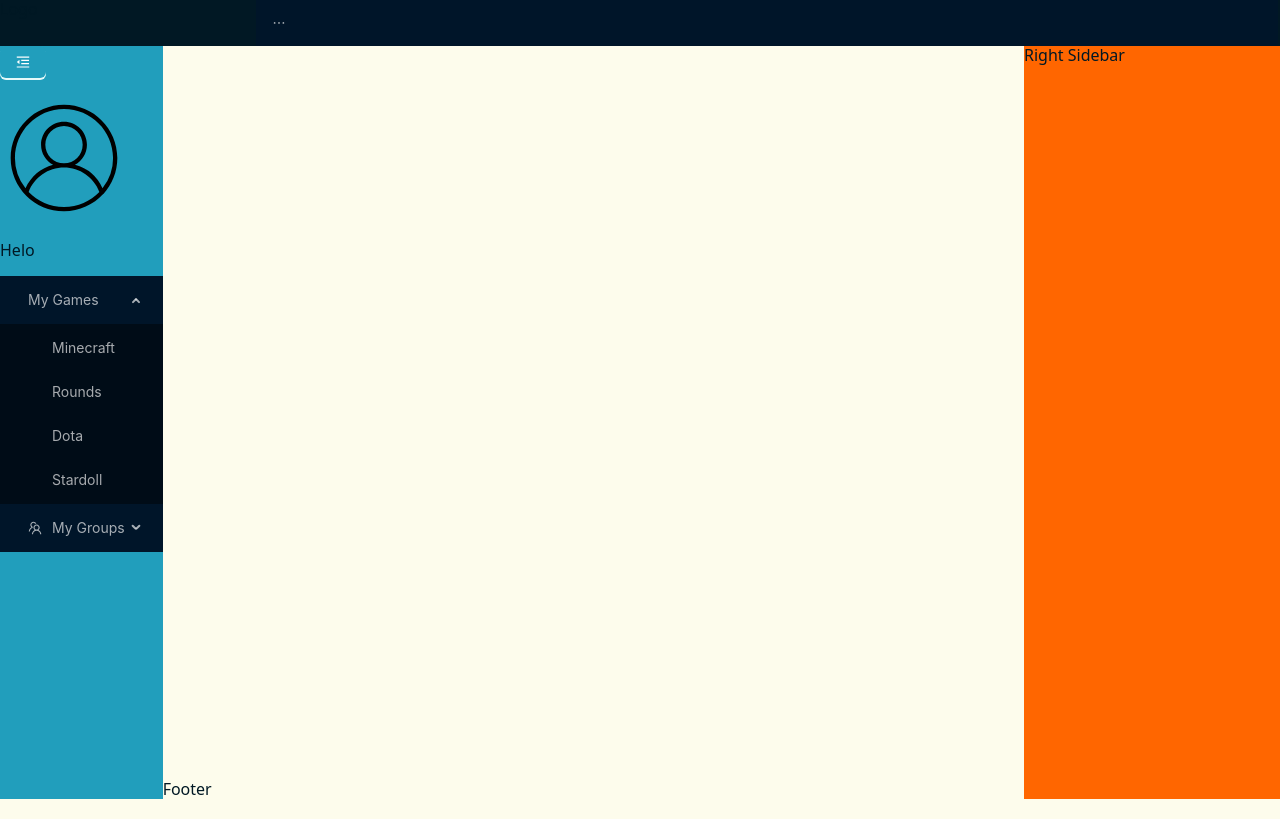
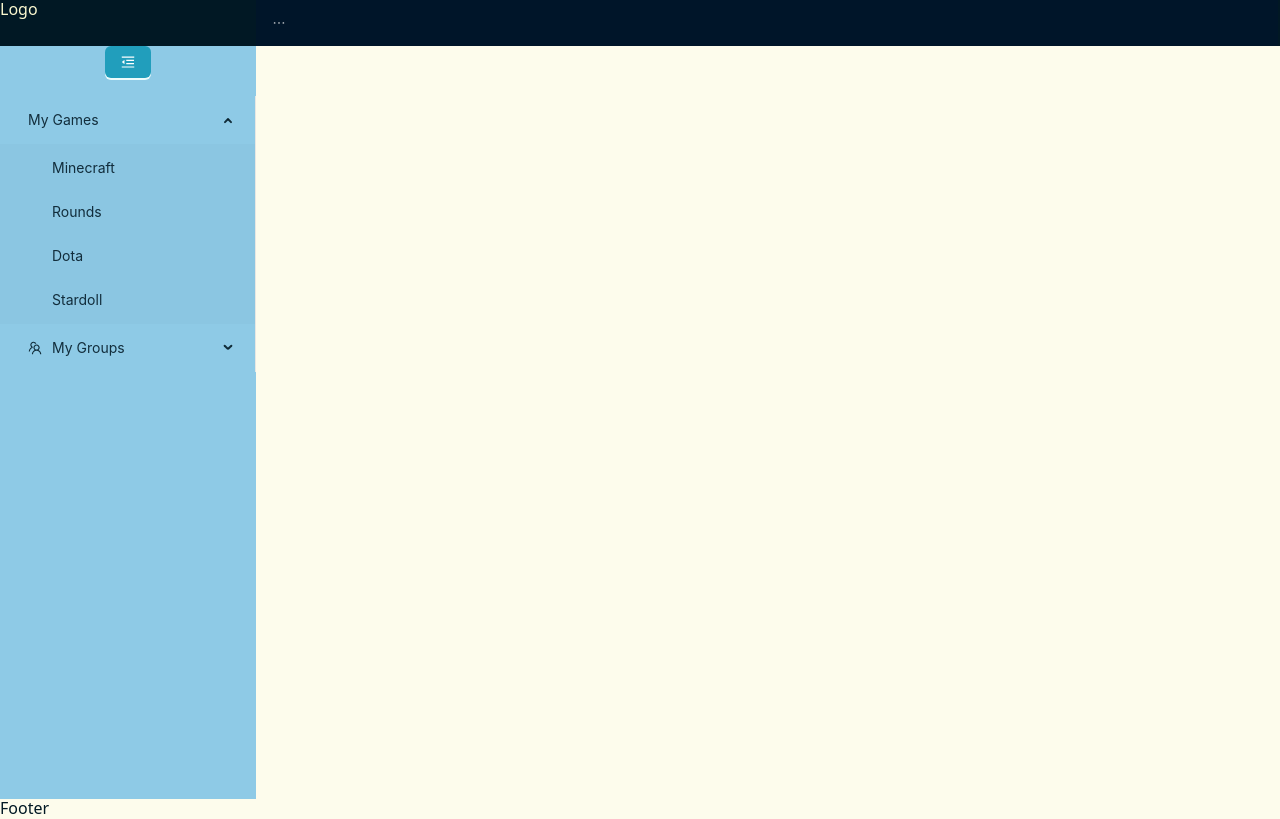
Before and after one commit to bounswe/bounswe2023group5, a React (Vite) app in the folder app/frontend/: page / in a window 1280 px wide. Built offline with nearby package versions, Linux system fonts and the light colour scheme.

Commit message:
sidebar animation fixed

```diff
--- a/app/frontend/package.json
+++ b/app/frontend/package.json
@@ -12,6 +12,7 @@
   "dependencies": {
     "@ant-design/icons": "^5.2.6",
     "antd": "^5.10.2",
+    "clsx": "^2.0.0",
     "modern-normalize": "^2.0.0",
     "react": "^18.2.0",
     "react-dom": "^18.2.0",
--- a/app/frontend/src/Components/Icons/Profile.tsx
+++ b/app/frontend/src/Components/Icons/Profile.tsx
@@ -6,11 +6,11 @@ function Profile(props: Props) {
   return (
     <svg
       id="SvgjsSvg1035"
-      width="128"
-      height="128"
       xmlns="http://www.w3.org/2000/svg"
       version="1.1"
       xmlnsXlink="http://www.w3.org/1999/xlink"
+      viewBox="0 0 120 120"
+      {...props}
     >
       <defs id="SvgjsDefs1036"></defs>
       <g id="SvgjsG1037">
--- a/app/frontend/src/Layout/MainLayout/MainLayout.module.scss
+++ b/app/frontend/src/Layout/MainLayout/MainLayout.module.scss
@@ -2,13 +2,11 @@
 
 .holyGrailLayout {
   display: grid;
-  $column-size: clamp(0px, 20%, 300px);
-  grid-template-columns: min-content 1fr $column-size;
-  grid-template-rows: auto 1fr auto;
+  grid-template-rows: auto 1fr 0px;
   grid-template-areas:
-    "header header header"
-    "leftColumn mainContent rightColumn"
-    "leftColumn footer rightColumn";
+    "header "
+    "middle"
+    "footer";
   height: 100%;
   background-color: $color-background;
 }
@@ -20,18 +18,13 @@
   grid-area: header;
 }
 
-.mainContent {
-  grid-area: mainContent;
-}
-
-.leftColumn {
-  grid-area: leftColumn;
-  background-color: $color-primary;
-}
-
-.rightColumn {
-  grid-area: rightColumn;
-  background-color: $color-accent;
+.middle {
+  grid-area: middle;
+  display: flex;
+  justify-content: start;
+  .mainContent {
+    flex: 1 1 0px;
+  }
 }
 
 .footer {
--- a/app/frontend/src/Layout/MainLayout/MainLayout.tsx
+++ b/app/frontend/src/Layout/MainLayout/MainLayout.tsx
@@ -7,15 +7,15 @@ function MainLayout() {
   return (
     <div className={styles.holyGrailLayout}>
       <div className={styles.header}>
-        <TopBar></TopBar>
+        <TopBar />
       </div>
-      <div className={styles.leftColumn}>
-        <SideBar></SideBar>
+
+      <div className={styles.middle}>
+        <SideBar />{" "}
+        <div className={styles.mainContent}>
+          <Outlet />
+        </div>
       </div>
-      <div className={styles.mainContent}>
-        <Outlet />
-      </div>
-      <div className={styles.rightColumn}>Right Sidebar</div>
       <div className={styles.footer}>Footer</div>
     </div>
   );
--- a/app/frontend/src/Layout/SideBar/SideBar.module.scss
+++ b/app/frontend/src/Layout/SideBar/SideBar.module.scss
@@ -1,11 +1,25 @@
+@import "../../colors";
 
-.sidebar-container {
-    width: 100%;
-    display: flex;
-    flex-direction: column;
-    align-items: center;
-    .profile-pic {
-        height: 130px;
-        width:130px;
+.container {
+  height: 100%;
+  width: clamp(0px, 20%, 300px);
+  display: flex;
+  flex-direction: column;
+  align-items: center;
+  transition: width 0.2s ease-in-out;
+  background-color: $color-container;
+
+  .profile-pic {
+    aspect-ratio: 1;
+    width: 40px;
+    svg {
+      height: 100%;
+      width: 100%;
     }
+  }
 }
+
+.collapsed {
+  width: 40px;
+  overflow: hidden;
+}
--- a/app/frontend/src/Layout/SideBar/SideBar.tsx
+++ b/app/frontend/src/Layout/SideBar/SideBar.tsx
@@ -3,12 +3,12 @@ import {
   TeamOutlined,
   MenuFoldOutlined,
   MenuUnfoldOutlined,
-  UserOutlined,
 } from "@ant-design/icons";
 import type { MenuProps } from "antd";
 import { Button, Menu } from "antd";
 import styles from "./SideBar.module.scss";
 import Profile from "../../Components/Icons/Profile";
+import { clsx } from "clsx";
 
 type MenuItem = Required<MenuProps>["items"][number];
 
@@ -45,29 +45,20 @@ const items: MenuItem[] = [
 function SideBar() {
   const [collapsed, setCollapsed] = useState(false);
 
-  const toggleCollapsed = () => {
-    setCollapsed(!collapsed);
-  };
-
   return (
-    <div className={styles.sidebarContainer}>
-      <Button
-        type="primary"
-        onClick={toggleCollapsed}
-        style={{ marginBottom: 16 }}
-      >
+    <div className={clsx(styles.container, collapsed && styles.collapsed)}>
+      <Button type="primary" onClick={() => setCollapsed((c) => !c)}>
         {collapsed ? <MenuUnfoldOutlined /> : <MenuFoldOutlined />}
       </Button>
+
       <div className={styles.profilePic}>
-        <Profile></Profile>
+        <Profile />
       </div>
-      <p>Helo</p>
 
       <Menu
         defaultSelectedKeys={["1"]}
         defaultOpenKeys={["sub1"]}
         mode="inline"
-        theme="dark"
         inlineCollapsed={collapsed}
         items={items}
       />
--- a/app/frontend/src/Layout/TopBar/TopBar.module.scss
+++ b/app/frontend/src/Layout/TopBar/TopBar.module.scss
@@ -3,6 +3,7 @@
 .container {
   display: flex;
   background-color: $prussian-blue-dark-50;
+  color: $color-text-light;
   overflow: hidden;
   padding-right: 2px;
   .logo {
```
Also changed, not shown: 1 other file (tests, documents, lock files or other folders).
